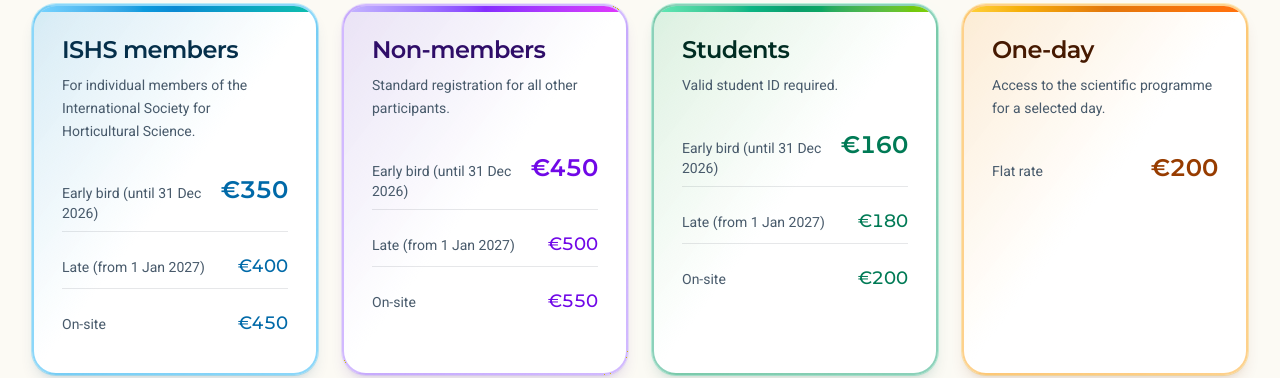
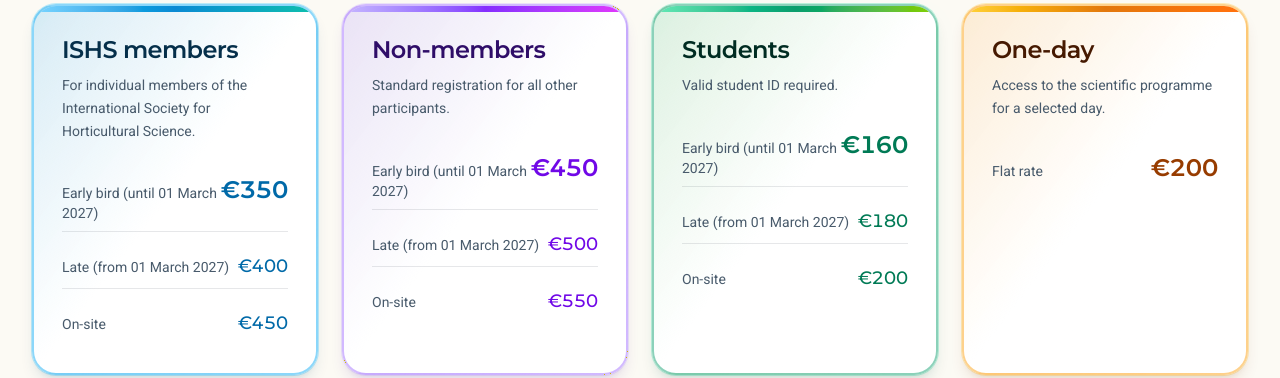
Before and after one commit to linvium/balkan-fps, a React (Vite) app: page /registration in a window 1280 px wide. Shown: the part 800-1178 px from the top of the page. Built offline with nearby package versions, Linux system fonts and the light colour scheme.

Commit message:
fix dates

```diff
--- a/src/routes/registration.tsx
+++ b/src/routes/registration.tsx
@@ -237,13 +237,13 @@
                     ) : (
                       <>
                         <Row
-                          label="Early bird (until 31 Dec 2026)"
+                          label="Early bird (until 01 March 2027)"
                           value={t.early}
                           big
                           priceClassName={v.price}
                         />
                         <Row
-                          label="Late (from 1 Jan 2027)"
+                          label="Late (from 01 March 2027)"
                           value={t.late}
                           priceClassName={v.price}
                         />
```
